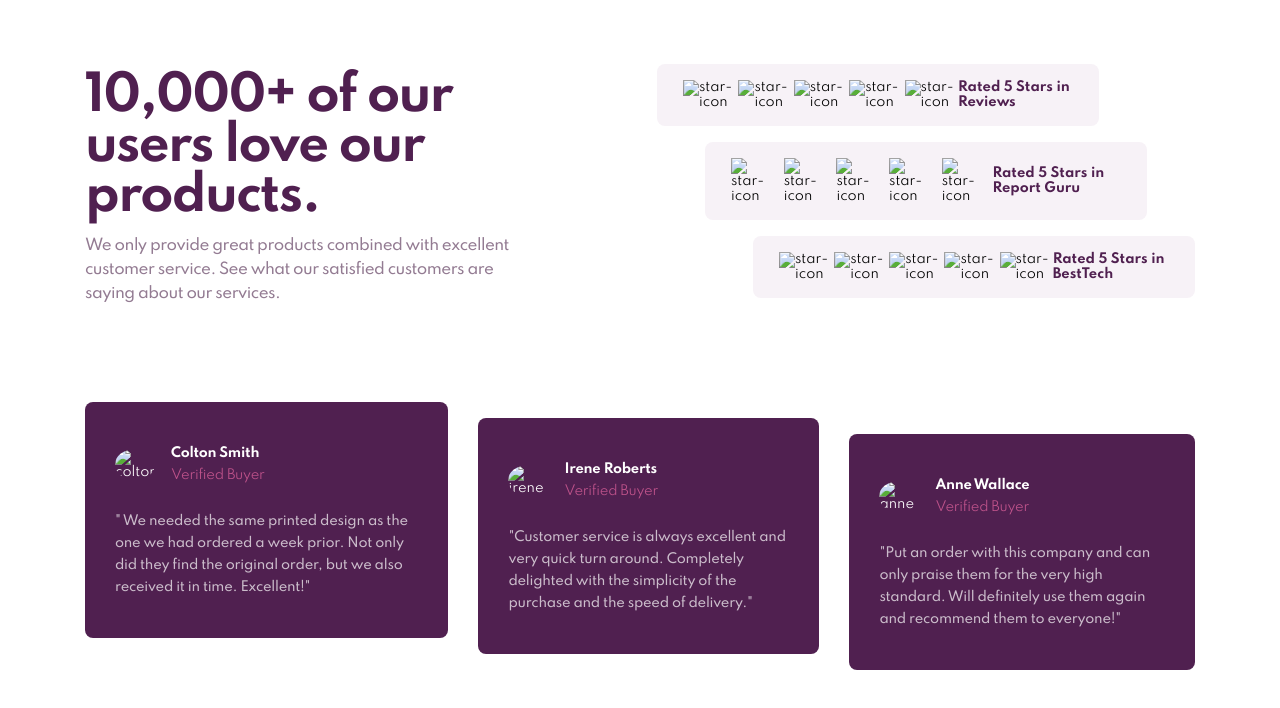
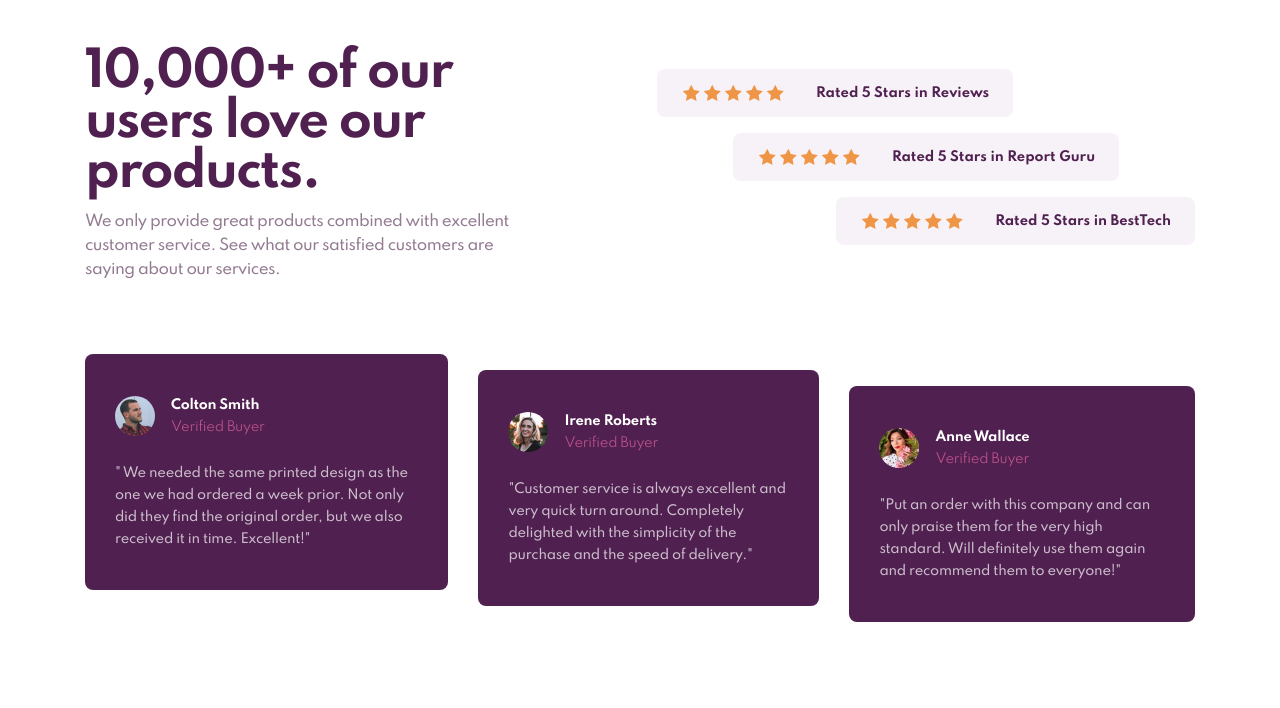
Before and after one commit to tejpatelme/frontend-mentor, a plain HTML site: page social-proof-section/index.html in a window 1280 px wide. Drawn offline with Linux system fonts and the light colour scheme; the site is published under a folder, as on GitHub Pages, so addresses that start at the root find nothing.

Commit message:
update : images path

```diff
--- a/social-proof-section/index.html
+++ b/social-proof-section/index.html
@@ -3,7 +3,7 @@
 <head>
     <meta charset="UTF-8">
     <meta name="viewport" content="width=device-width, initial-scale=1.0">
-    <link rel="icon" type="image/png" sizes="32x32" href="/social-proof-section/images/favicon-32x32.png"/>
+    <link rel="icon" type="image/png" sizes="32x32" href="images/favicon-32x32.png"/>
     <link rel="stylesheet" href="styles.css">
     <title>Social Proof Section</title>
 </head>
@@ -21,31 +21,31 @@
             <div class="right-sec">
                 <div class="rating-sec one">
                     <div class="stars">
-                        <img src="/social-proof-section/images/icon-star.svg" alt="star-icon">
-                        <img src="/social-proof-section/images/icon-star.svg" alt="star-icon">
-                        <img src="/social-proof-section/images/icon-star.svg" alt="star-icon">
-                        <img src="/social-proof-section/images/icon-star.svg" alt="star-icon">
-                        <img src="/social-proof-section/images/icon-star.svg" alt="star-icon">
+                        <img src="images/icon-star.svg" alt="star-icon">
+                        <img src="images/icon-star.svg" alt="star-icon">
+                        <img src="images/icon-star.svg" alt="star-icon">
+                        <img src="images/icon-star.svg" alt="star-icon">
+                        <img src="images/icon-star.svg" alt="star-icon">
                     </div>
                     <p>Rated 5 Stars in Reviews</p>
                 </div>
                 <div class="rating-sec two">
                     <div class="stars">
-                        <img src="/social-proof-section/images/icon-star.svg" alt="star-icon">
-                        <img src="/social-proof-section/images/icon-star.svg" alt="star-icon">
-                        <img src="/social-proof-section/images/icon-star.svg" alt="star-icon">
-                        <img src="/social-proof-section/images/icon-star.svg" alt="star-icon">
-                        <img src="/social-proof-section/images/icon-star.svg" alt="star-icon">
+                        <img src="images/icon-star.svg" alt="star-icon">
+                        <img src="images/icon-star.svg" alt="star-icon">
+                        <img src="images/icon-star.svg" alt="star-icon">
+                        <img src="images/icon-star.svg" alt="star-icon">
+                        <img src="images/icon-star.svg" alt="star-icon">
                     </div>
                     <p>Rated 5 Stars in Report Guru</p>
                 </div>
                 <div class="rating-sec three">
                     <div class="stars">
-                        <img src="/social-proof-section/images/icon-star.svg" alt="star-icon">
-                        <img src="/social-proof-section/images/icon-star.svg" alt="star-icon">
-                        <img src="/social-proof-section/images/icon-star.svg" alt="star-icon">
-                        <img src="/social-proof-section/images/icon-star.svg" alt="star-icon">
-                        <img src="/social-proof-section/images/icon-star.svg" alt="star-icon">
+                        <img src="images/icon-star.svg" alt="star-icon">
+                        <img src="images/icon-star.svg" alt="star-icon">
+                        <img src="images/icon-star.svg" alt="star-icon">
+                        <img src="images/icon-star.svg" alt="star-icon">
+                        <img src="images/icon-star.svg" alt="star-icon">
                     </div>
                     <p>Rated 5 Stars in BestTech</p>
                 </div>
@@ -56,7 +56,7 @@
             <div class="card-container">
                 <div class="card card-one">
                     <div class="user-info">
-                        <img src="/social-proof-section/images/image-colton.jpg" alt="colton">
+                        <img src="images/image-colton.jpg" alt="colton">
                         <div class="name">
                             <p>Colton Smith</p>
                             <p>Verified Buyer</p>
@@ -69,7 +69,7 @@
 
                 <div class="card card-two">
                     <div class="user-info">
-                        <img src="/social-proof-section/images/image-irene.jpg" alt="irene">
+                        <img src="images/image-irene.jpg" alt="irene">
                         <div class="name">
                             <p>Irene Roberts</p>
                             <p>Verified Buyer</p>
@@ -82,7 +82,7 @@
 
                 <div class="card card-three">
                     <div class="user-info">
-                        <img src="/social-proof-section/images/image-anne.jpg" alt="anne">
+                        <img src="images/image-anne.jpg" alt="anne">
                         <div class="name">
                             <p>Anne Wallace</p>
                             <p>Verified Buyer</p>
--- a/social-proof-section/styles.css
+++ b/social-proof-section/styles.css
@@ -70,6 +70,10 @@ body {
 
 .stars {
     display: flex;
+}
+
+.stars {
+    margin-right: 30px;
 }
 
 .stars>img {
@@ -179,7 +183,7 @@ body {
     }
 
     .stars {
-        margin-bottom: 12px;
+        margin : 0 0 12px 0;
     }
 
     .right-sec p {
```
